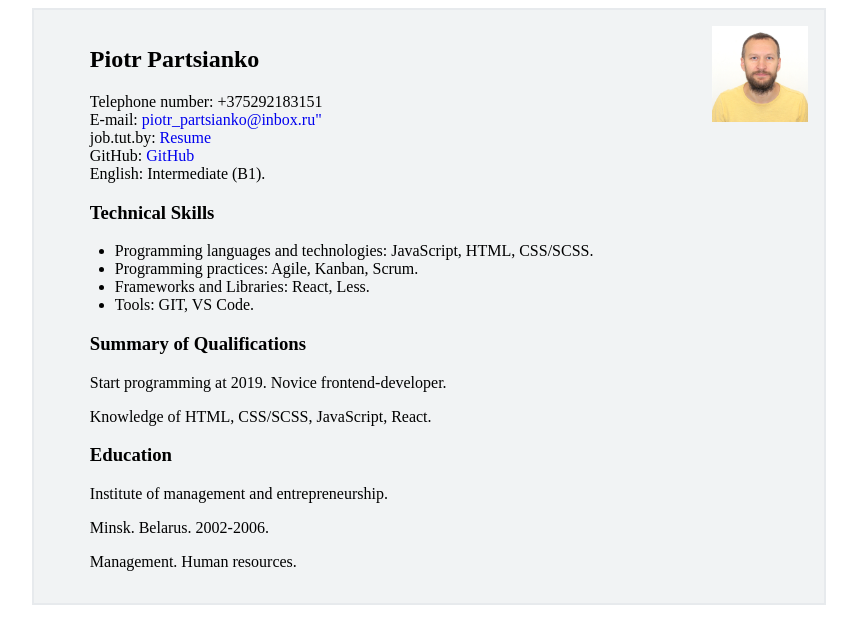
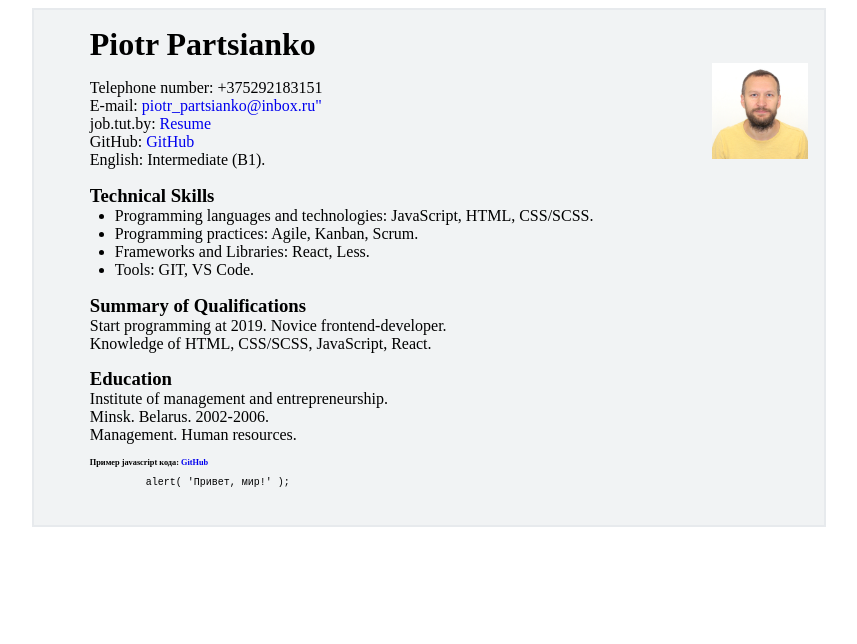
Before and after one commit to Piotr-reader/rsschool-cv, a plain HTML site: page index.html in a window 1280 px wide. Shown: the whole page, without its empty margins (211-1068 px from the left). Drawn offline with Linux system fonts and the light colour scheme.

Commit message:
feat: create style file

```diff
--- a/index.html
+++ b/index.html
@@ -3,53 +3,18 @@
 
 <head>
     <meta charset="UTF-8">
-    <title>HTML, CSS & Git</title>
-    <style>
-        main {
-            text-align: center;
-        }
-
-        h1,
-        h3,
-        p {
-            padding-left: 40px;
-        }
-
-        section {
-            display: block;
-            text-align: left;
-            width: 60%;
-            background: #F1F3F4;
-            border: 2px solid #E7EAED;
-            padding: 1rem;
-            margin: auto;
-        }
-
-        a {
-            text-decoration: none;
-        }
-
-        ol {
-            list-style-type: none;
-        }
-
-        ul {
-            padding-left: 65px;
-        }
-
-        img {
-            float: right;
-            width: 6rem;
-            margin: auto;
-        }
-    </style>
+    <title>HTML, CSS</title>
+    <link rel="stylesheet" href="/style.css">
 </head>
 
 <body>
-    <main>
-        <section>
-            <img src="./photo.jpg" alt="picture">
+    <div>
+        <header>
             <h1>Piotr Partsianko</h1>
+            <aside>
+                <img src="/photo.jpg" alt="picture">
+            </aside>
+            <nav>
                 <ol>
                     <li>Telephone number: +375292183151</li>
                     <li>E-mail: <a href="piotr_partsianko@inbox.ru">piotr_partsianko@inbox.ru"</a></li>
@@ -58,6 +23,10 @@
                     <li>GitHub: <a href="https://github.com/Piotr-reader">GitHub</a></li>
                     <li>English: Intermediate (B1).</li>
                 </ol>
+            </nav>
+        </header>
+        <main>
+            <section>
                 <h3>Technical Skills</h3>
                 <ul>
                     <li>Programming languages and technologies: JavaScript, HTML, CSS/SCSS.</li>
@@ -65,15 +34,26 @@
                     <li>Frameworks and Libraries: React, Less.</li>
                     <li>Tools: GIT, VS Code.</li>
                 </ul>
+            </section>
+            <section>
                 <h3>Summary of Qualifications</h3>
                 <p>Start programming at 2019. Novice frontend-developer.</p>
                 <p>Knowledge of HTML, CSS/SCSS, JavaScript, React.</p>
+            </section>
+            <section>
                 <h3>Education</h3>
                 <p>Institute of management and entrepreneurship.</p>
                 <p>Minsk. Belarus. 2002-2006.</p>
                 <p>Management. Human resources.</p>
             </section>
         </main>
+        <footer>
+            <h5>Пример javascript кода: <a href="https://github.com/Piotr-reader">GitHub</a></h5>
+            <pre>
+                <code>alert( 'Привет, мир!' );</code>
+            </pre>
+        </footer>
+    </div>
 </body>
 
 </html>
--- /dev/null
+++ b/style.css
@@ -0,0 +1,43 @@
+body {
+    text-align: center;
+}
+img {
+    float: right;
+    width: 6rem;
+    margin: auto;
+}
+div {
+    display: block;
+    text-align: left;
+    width: 60%;
+    background: #F1F3F4;
+    border: 2px solid #E7EAED;
+    padding: 1rem;
+    margin: auto;
+}
+section {
+    margin-top: 15px;
+}
+h1,
+h3,
+p {
+    padding-left: 40px;
+    margin: 0;
+}
+h5 {
+    padding-left: 40px;
+    margin-bottom: 0;
+}
+a {
+    text-decoration: none;
+}
+ol {
+    list-style-type: none;
+}
+ul {
+    padding-left: 65px;
+    margin-top: 0;
+}
+footer {
+    font-size: 10px;
+}
```
Lines whose indentation alone changed are shown as unchanged.
